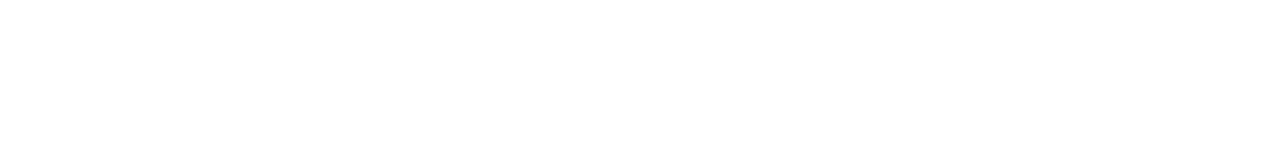
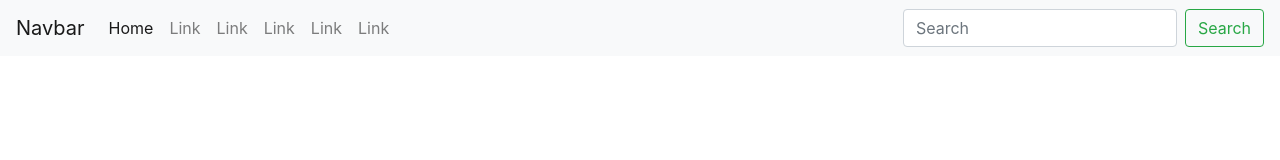
Before and after one commit to horror-empire/themefiles, a plain HTML site: page index.html in a window 1280 px wide. Drawn offline with nearby package versions, Linux system fonts and the light colour scheme.

Commit message:
Bootstrap cdn connection with header configuration

```diff
--- a/index.html
+++ b/index.html
@@ -1,5 +1,6 @@
 <!DOCTYPE html>
 <html lang="en">
+
 <head>
     <!-- Metas -->
     <meta charset="UTF-8">
@@ -8,16 +9,58 @@
     <!-- Site title -->
     <title>Empire --- Daily horror</title>
     <!-- Bootstrap CSS Connection CDN -->
-    <link rel="stylesheet" href="https://stackpath.bootstrapcdn.com/bootstrap/4.4.1/css/bootstrap.min.css" integrity="sha384-Vkoo8x4CGsO3+Hhxv8T/Q5PaXtkKtu6ug5TOeNV6gBiFeWPGFN9MuhOf23Q9Ifjh">
+    <link rel="stylesheet" href="https://maxcdn.bootstrapcdn.com/bootstrap/4.4.1/css/bootstrap.min.css">
+    <!-- Bootstrap JS Connection CDN -->
+    <script src="https://ajax.googleapis.com/ajax/libs/jquery/3.4.1/jquery.min.js"></script>
+    <script src="https://cdnjs.cloudflare.com/ajax/libs/popper.js/1.16.0/umd/popper.min.js"></script>
+    <script src="https://maxcdn.bootstrapcdn.com/bootstrap/4.4.1/js/bootstrap.min.js"></script>
     <!-- Custom CSS -->
     <link rel="stylesheet" href="assets/css/main.css">
 </head>
+
 <body>
 
+    <!-- Header -->
+    <header id="header">
+        <nav class="navbar navbar-expand-lg navbar-light bg-light">
+            <a class="navbar-brand" href="#">Navbar</a>
+            <button class="navbar-toggler" type="button" data-toggle="collapse" data-target="#navbarSupportedContent"
+                aria-controls="navbarSupportedContent" aria-expanded="false" aria-label="Toggle navigation">
+                <span class="navbar-toggler-icon"></span>
+            </button>
 
-    <!-- Bootstrap JS Connection CDN -->
-    <script src="https://code.jquery.com/jquery-3.4.1.slim.min.js" integrity="sha384-J6qa4849blE2+poT4WnyKhv5vZF5SrPo0iEjwBvKU7imGFAV0wwj1yYfoRSJoZ+n"></script>
-    <script src="https://cdn.jsdelivr.net/npm/popper.js@1.16.0/dist/umd/popper.min.js" integrity="sha384-Q6E9RHvbIyZFJoft+2mJbHaEWldlvI9IOYy5n3zV9zzTtmI3UksdQRVvoxMfooAo"></script>
-    <script src="https://stackpath.bootstrapcdn.com/bootstrap/4.4.1/js/bootstrap.min.js" integrity="sha384-wfSDF2E50Y2D1uUdj0O3uMBJnjuUD4Ih7YwaYd1iqfktj0Uod8GCExl3Og8ifwB6"></script>
+            <div class="collapse navbar-collapse" id="navbarSupportedContent">
+                <ul class="navbar-nav mr-auto">
+                    <li class="nav-item active">
+                        <a class="nav-link" href="#">Home <span class="sr-only">(current)</span></a>
+                    </li>
+                    <li class="nav-item">
+                        <a class="nav-link" href="#">Link</a>
+                    </li>
+                    </li>
+                    <li class="nav-item">
+                        <a class="nav-link" href="#">Link</a>
+                    </li>
+                    </li>
+                    <li class="nav-item">
+                        <a class="nav-link" href="#">Link</a>
+                    </li>
+                    </li>
+                    <li class="nav-item">
+                        <a class="nav-link" href="#">Link</a>
+                    </li>
+                    </li>
+                    <li class="nav-item">
+                        <a class="nav-link" href="#">Link</a>
+                    </li>
+                </ul>
+                <form class="form-inline my-2 my-lg-0">
+                    <input class="form-control mr-sm-2" type="search" placeholder="Search" aria-label="Search">
+                    <button class="btn btn-outline-success my-2 my-sm-0" type="submit">Search</button>
+                </form>
+            </div>
+        </nav>
+    </header>
 </body>
+
 </html>
```
